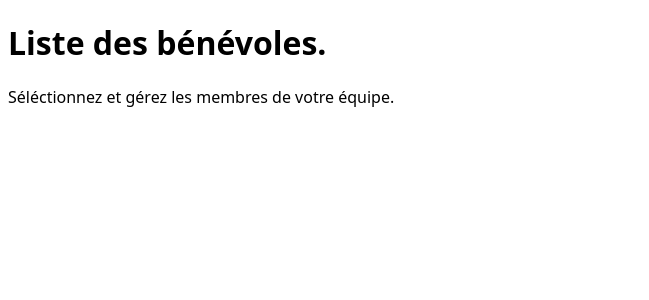
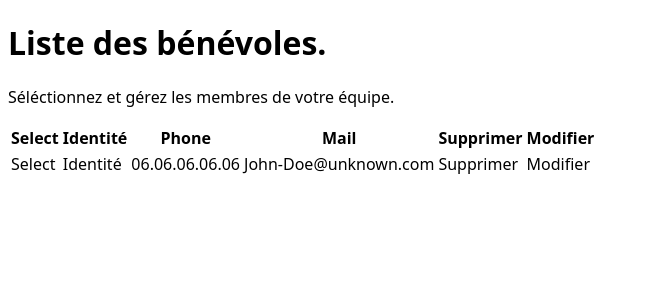
Before and after one commit to belkacem-oussama/benevole-list, a React (Vite) app: page / in a window 1280 px wide. Shown: the top 300 px of the page, without its empty margins (0-649 px from the left). Built offline with nearby package versions, Linux system fonts and the light colour scheme.

Commit message:
structure table

```diff
--- /dev/null
+++ b/src/components/Grid.jsx
@@ -0,0 +1,24 @@
+export default function Grid() {
+  return (
+    <div className="grid-container">
+      <table>
+        <tr>
+          <th>Select</th>
+          <th>Identité</th>
+          <th>Phone</th>
+          <th>Mail</th>
+          <th>Supprimer</th>
+          <th>Modifier</th>
+        </tr>
+        <tr>
+          <td>Select</td>
+          <td>Identité</td>
+          <td>06.06.06.06.06</td>
+          <td>John-Doe@unknown.com</td>
+          <td>Supprimer</td>
+          <td>Modifier</td>
+        </tr>
+      </table>
+    </div>
+  )
+}
--- a/src/pages/Home.jsx
+++ b/src/pages/Home.jsx
@@ -1,8 +1,11 @@
+import Grid from "../components/Grid.jsx"
+
 export default function Home() {
   return (
     <div className="home-container">
       <h1>Liste des bénévoles.</h1>
       <p>Séléctionnez et gérez les membres de votre équipe.</p>
+      <Grid />
     </div>
   )
 }
```
